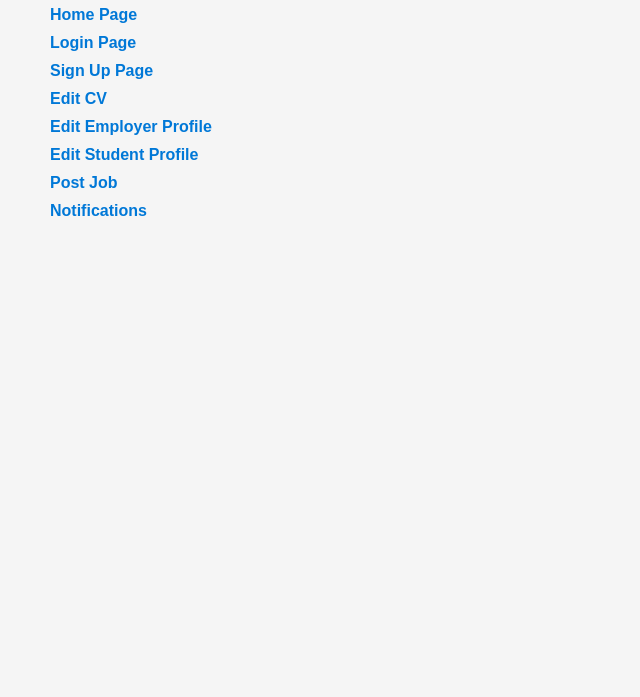
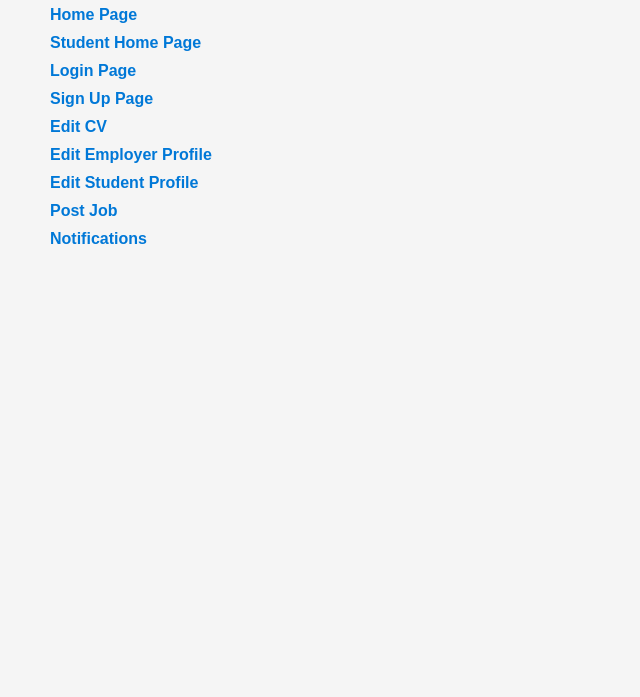
Before and after one commit to dungphanhuymyaccount/Foundation-Project, a plain HTML site: page index.html in a window 1280 px wide. Shown: the part 103-800 px from the top of the page, without its empty margins (0-640 px from the left). Drawn offline with Linux system fonts and the light colour scheme.

Commit message:
Thêm link Student-homepage vào index

```diff
--- a/index.html
+++ b/index.html
@@ -34,6 +34,7 @@
   <h1>🌐 Project Navigation</h1>
   <ul>
     <li><a href="Frontend/HomePage/Homepage.html">Home Page</a></li>
+    <li><a href="Frontend/HomePage/Student-homepage.html">Student Home Page</a></li>
     <li><a href="Frontend/Login/Login.html">Login Page</a></li>
     <li><a href="Frontend/Sign_up/Signup.html">Sign Up Page</a></li>
     <li><a href="Frontend/Edit_CV/EditCV.html">Edit CV</a></li>
```
